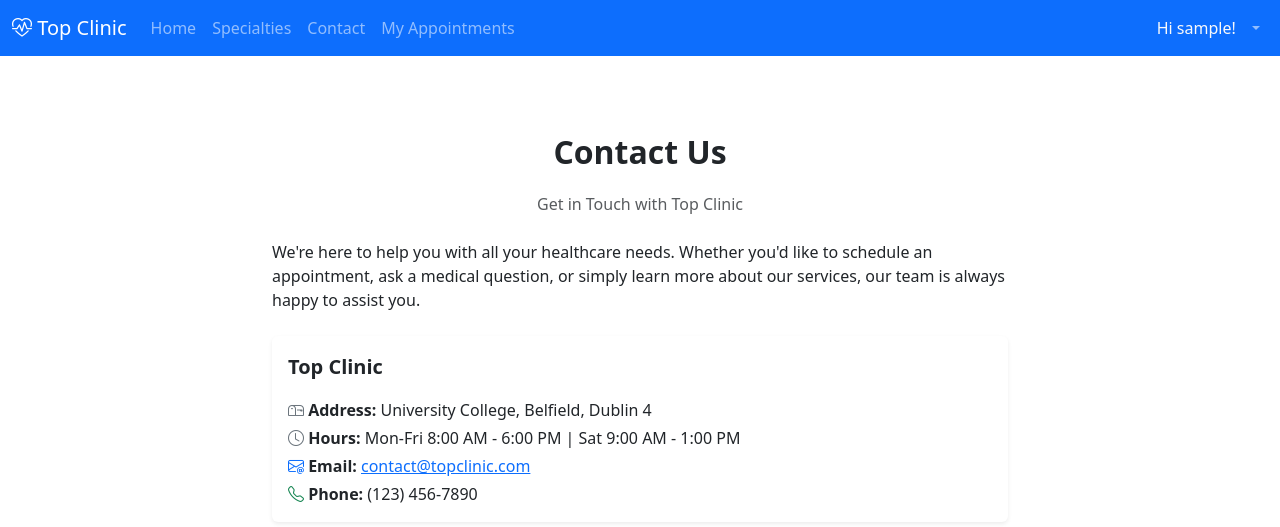
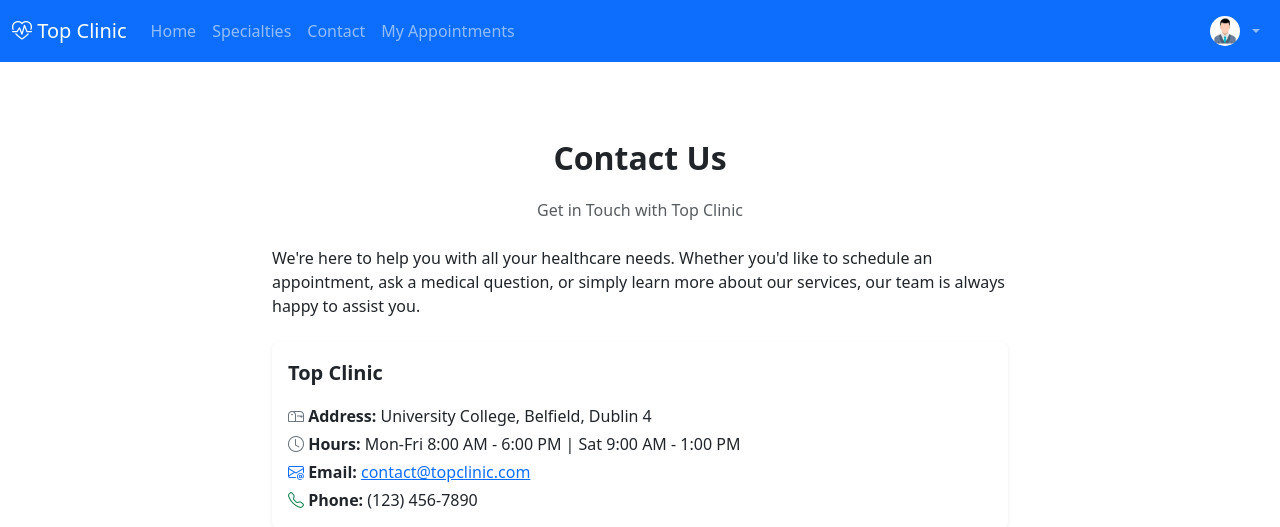
Before and after one commit to lra2001/top_clinic, a Django app: page /contact/ in a window 1280 px wide. Shown: the top 527 px of the page. Run offline with Django 5.2, Linux system fonts and the light colour scheme; the visitor is signed in with stand-in values (Sample User, id 1); some libraries are stand-ins or nearby versions.

Commit message:
update base.html
- Display profile image when logged in
- Update css for profile image on NavBar

```diff
--- a/top_clinic_app/static/css/style.css
+++ b/top_clinic_app/static/css/style.css
@@ -20,3 +20,8 @@
 .logout-btn:focus {
     text-decoration: none !important;
 }
+
+.profile-image {
+    width: 30px;
+    height: 30px;
+}
--- a/top_clinic_app/templates/base.html
+++ b/top_clinic_app/templates/base.html
@@ -38,16 +38,17 @@
                         {% endif %}
                     </div>
                     <!-- Navbar Right Side -->
-                    <div class="navbar-nav ms-auto">
+                    <ul class="navbar-nav ms-auto align-items-center">
                         {% if user.is_authenticated %}
                         <li class="nav-item dropdown">
-                            <a class="nav-link dropdown-toggle" href="#" role="button" data-bs-toggle="dropdown"
-                                aria-expanded="false">
+                            <a class="nav-link dropdown-toggle d-flex align-items-center py-0" href="#" role="button"
+                                data-bs-toggle="dropdown" aria-expanded="false">
                                 <span class="navbar-text text-light me-2">
-                                    Hi {{ user.username }}!
+                                    <img src="{{ user.profile.image.url }}" alt="Profile picture"
+                                        class="rounded-circle profile-image">
                                 </span>
                             </a>
-                            <ul class="dropdown-menu">
+                            <ul class="dropdown-menu dropdown-menu-end">
                                 <li><a class="dropdown-item" href="{% url 'profile' %}">Profile</a></li>
                                 <li>
                                     <hr class="dropdown-divider">
@@ -64,7 +65,7 @@
                                 <a class="nav-item nav-link" href="{% url 'login' %}">Login</a>
                                 <a class="nav-item nav-link" href="{% url 'register' %}">Register</a>
                                 {% endif %}
-                    </div>
+                            </ul>
                 </div>
             </div>
         </nav>
```
